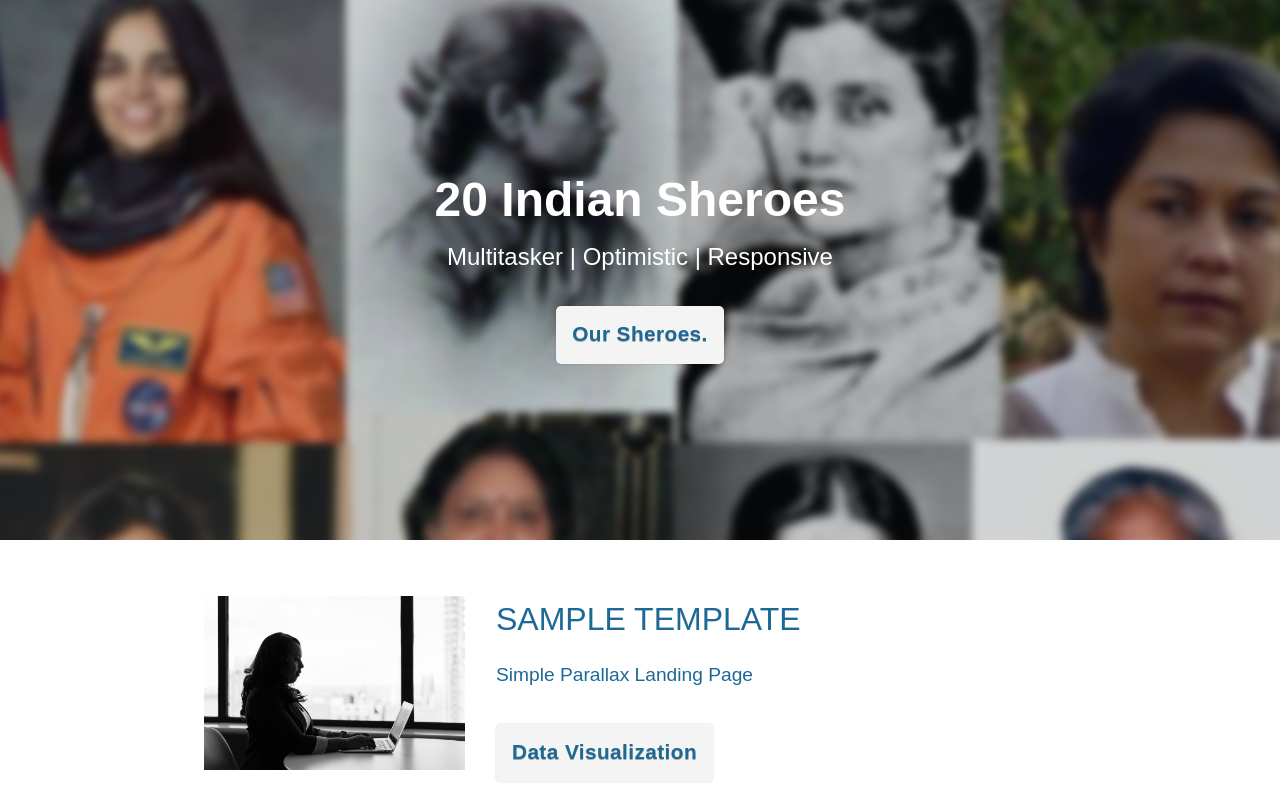
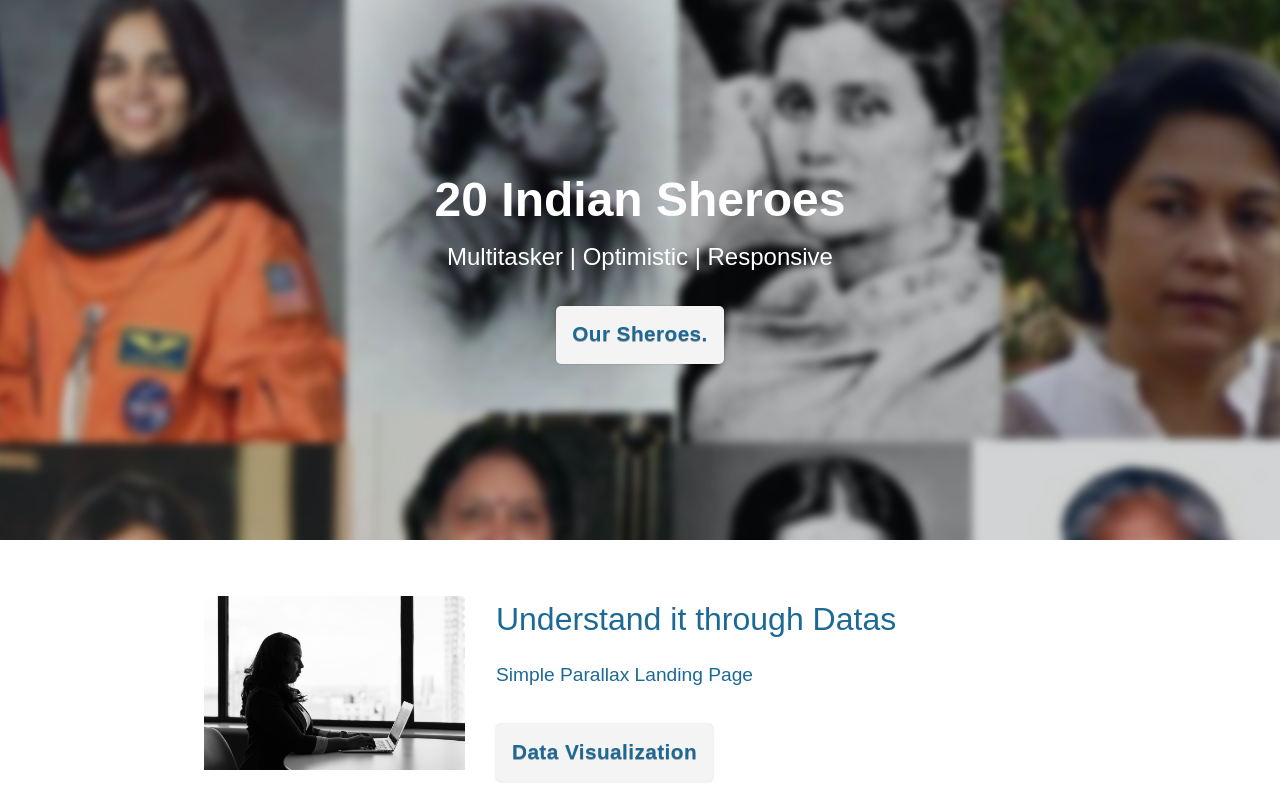
Before and after one commit to sheetalj2205/20_Sheroes, a plain HTML site: page index.html in a window 1280 px wide. Shown: the top 801 px of the page. Drawn offline with Linux system fonts and the light colour scheme; a web font is replaced by a local one.

Commit message:
h3 changed

```diff
--- a/index.html
+++ b/index.html
@@ -23,7 +23,7 @@
         <img src="lady.jpg" alt="" class="details-img--ball"/>
       </div>
       <div class="col-7 details">
-        <h3>SAMPLE TEMPLATE</h3>
+        <h3>Understand it through Datas</h3>
         <p>Simple Parallax Landing Page</p>
         <a href="datavisualization.html" class="btn btn-transparent">Data Visualization</a>
       </div>
```
